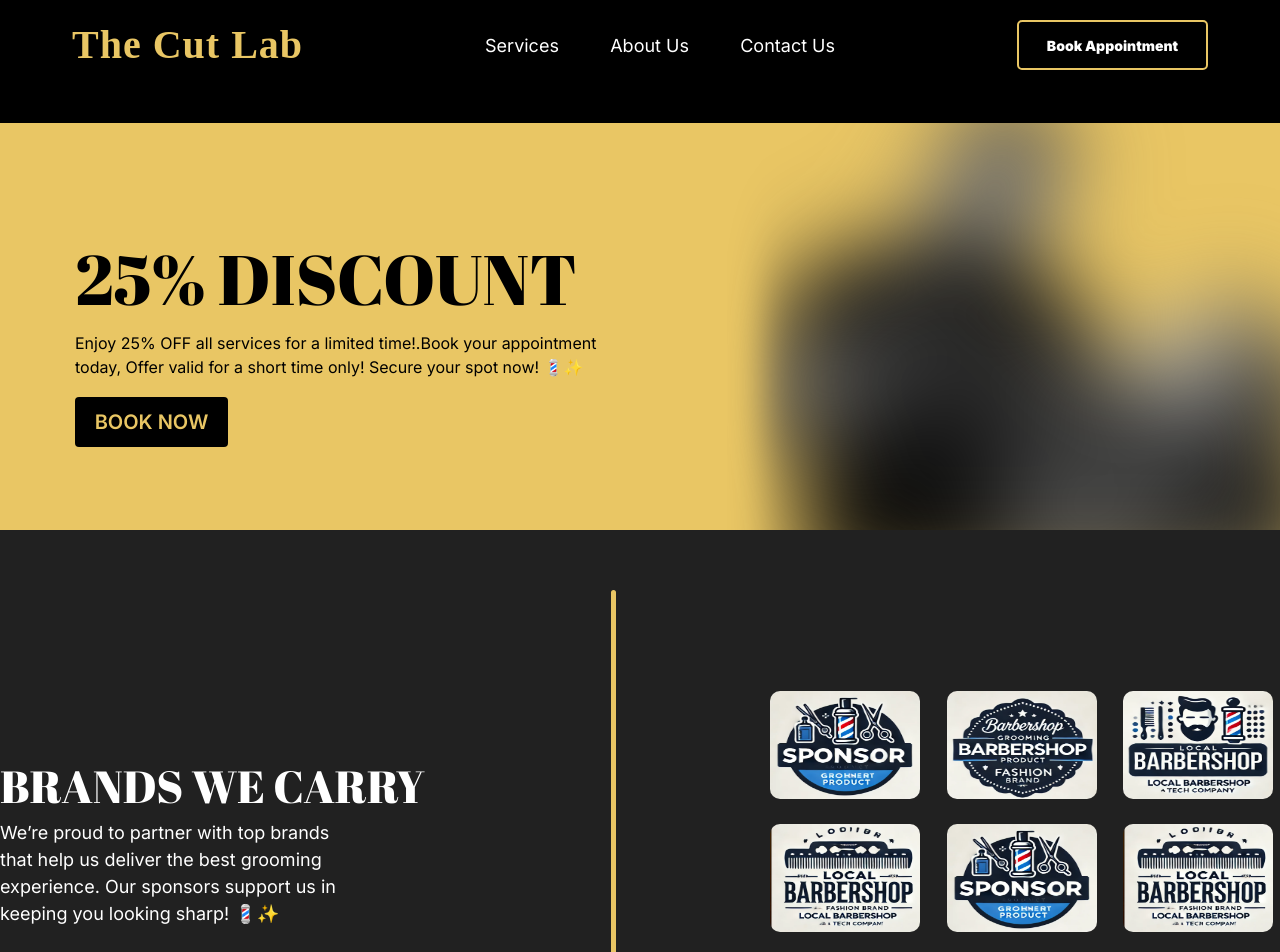
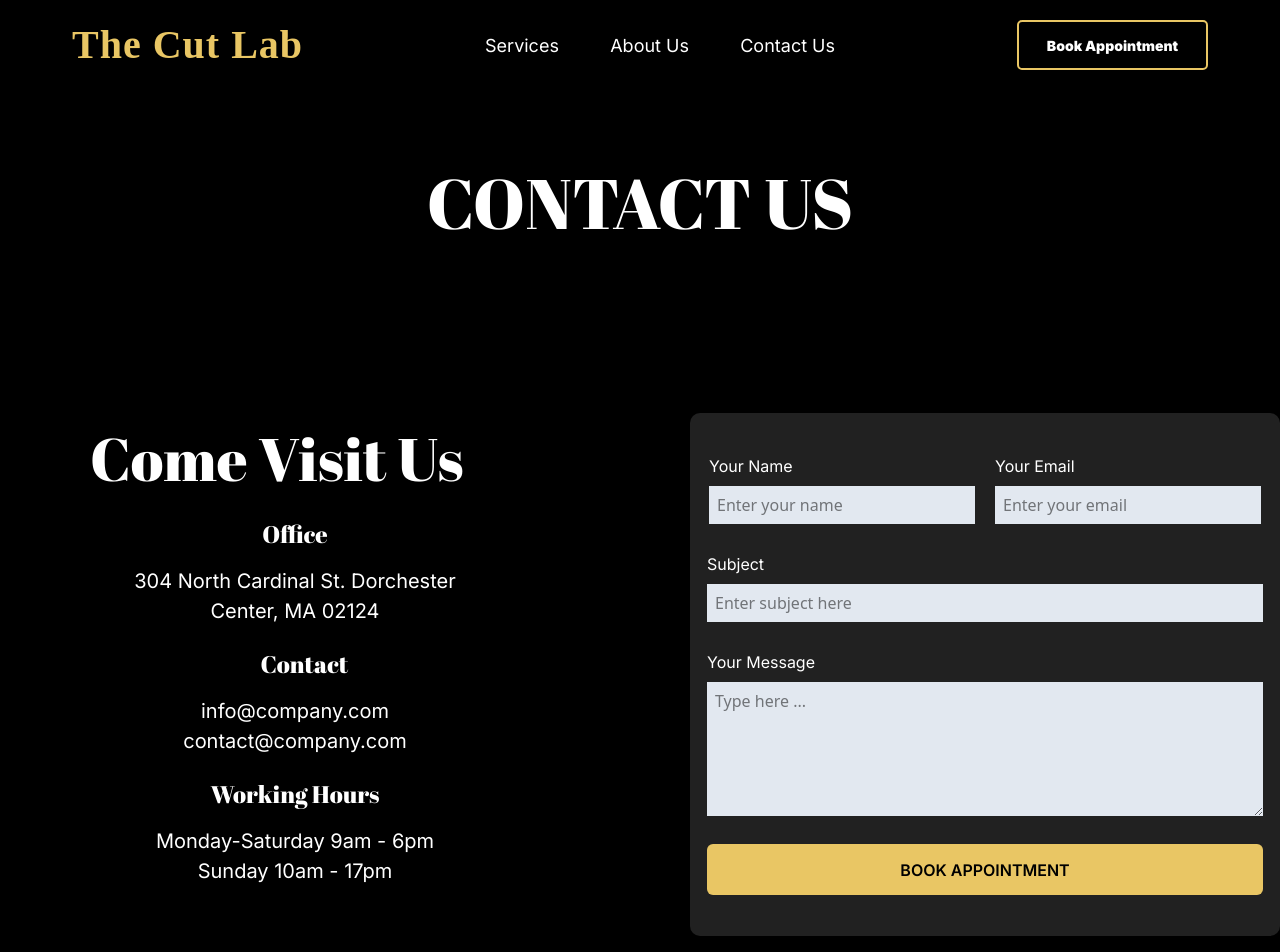
Before and after one commit to Bigbilly-github/BarberShop, a React (Vite) app: page /contactus in a window 1280 px wide. Shown: the top 952 px of the page. Built offline with nearby package versions, Linux system fonts and the light colour scheme; a web font is replaced by a local one.

Commit message:
creating, styling and adding responsiveness to the contact  us hero component

```diff
--- /dev/null
+++ b/src/components/contacthero.jsx
@@ -0,0 +1,85 @@
+
+
+
+function ContactHero (){
+
+    return(
+        <>
+        <section className="w-full xl:h-[1000px] sm:h-[800px] h-[700px] pt-[150px] flex flex-col items-center ">
+            <div className="w-[459px] h-[49px] xl:mb-[150px] lg:mb-[100px] mb-[40px]">
+                <p className="font-fatface xl:text-[70px] lg:text-[50px] md:text-[40px] text-[30px] text-center text-[#FFFFFF] ">
+                    CONTACT US
+                </p>
+
+            </div>
+            <div className="bg-[black] w-full h-[703px] flex items-center xl:justify-items-start  justify-center gap-[100px]">
+                <div className="w-[636px] h-[523px] xl:flex flex-col hidden  items-center">
+                    <h1 className="font-fatface mb-0 w-[410px] h-[81px] text-[60px] text-[#FFFFFF] tracking-[5%] ">
+                    Come Visit Us
+                    </h1>
+                    <h3 className="w-[69px] mb-0 h-[32px] text-center mt-[22px] text-[#FFFFFF] font-fatface text-[24px] ">
+                        Office
+                    </h3>
+                    <p className="font-inter text-center mb-[10px]  mt-[18px] text-[20px] text-[#FFFFFF] w-[329px] h-[48px]">
+                        304 North Cardinal St. Dorchester
+                        Center, MA 02124
+                    </p>
+                    <h3 className="w-[69px] mb-0 h-[32px] text-center mt-[22px] text-[#FFFFFF] font-fatface text-[24px] ">
+                       Contact
+                    </h3>
+                    <p className="font-inter  text-center mt-[18px] mb-[10px] text-[20px] text-[#FFFFFF] w-[329px] h-[48px]">
+                    info@company.com
+                    contact@company.com
+                    </p>
+
+                    <h3 className="w-[184px] mb-0 h-[32px] text-center mt-[22px] text-[#FFFFFF] font-fatface text-[24px] ">
+                         Working Hours
+                    </h3>
+                    <p className="font-inter  text-center mt-[18px] mb-[10px] text-[20px] text-[#FFFFFF] w-[329px] h-[48px]">
+                        Monday-Saturday 9am - 6pm
+                        Sunday 10am - 17pm
+                    </p>
+
+
+                </div>
+                <div className="xl:w-[636px] sm:w-[600px] w-[450px] h-[523px] flex flex-col items-center justify-center bg-[#212121] rounded-[10px]">
+                    <form action="" className="flex flex-col gap-[28px] items-center">
+                        <div className="flex gap-[20px] ">
+                                <div className="flex flex-col gap-[8px]">
+                                    <label htmlFor="name" className="text-[#FFFFFF] font-inter text-[16px] ">Your Name</label>
+                                    <input type="text" id="name" name="name" placeholder="Enter your name"  className="bg-slate-200 sm:w-[215px] xl:w-[266px] w-[180px]  py-[7px] pl-[8px] "  required/>
+
+                                </div>
+                                <div className="flex flex-col gap-[8px]">
+                                    <label htmlFor="email" className="text-[#FFFFFF] font-inter text-[16px]">Your Email</label>
+                                    <input type="text" id="email" name="email"  placeholder="Enter your email"   className="bg-slate-200 sm:w-[215px] xl:w-[266px] w-[180px]  py-[7px] pl-[8px]  " required />
+
+                                 </div>
+
+                        </div>
+                        <div className="flex flex-col gap-[8px]">
+                                    <label htmlFor="subject" className="text-[#FFFFFF]  font-inter text-[16px]">Subject</label>
+                                    <input type="text" id="subject" name="subject"  placeholder="Enter subject here"   className="bg-slate-200 xl:w-[556px] sm:w-[450px] w-[380px] pl-[8px]  py-[7px] "  required/>
+
+                        </div>
+                        <div className="flex flex-col gap-[8px]">
+                                    <label htmlFor="message" className="text-[#FFFFFF]  font-inter text-[16px]">Your Message</label>
+                                    <textarea type="text" id="message" name="message"   placeholder="Type here ..."  className="bg-slate-200 sm:w-[450px] xl:w-[556px] h-[134px] w-[380px]  py-[7px] pl-[8px] "  required/>
+
+                        </div>
+                        <button type="submit" className="xl:w-[556px] sm:w-[450px] w-[380px] h-[51px] bg-[#E9C664] font-inter font-semibold rounded-[6px]">BOOK APPOINTMENT</button>
+
+
+                    </form>
+
+
+                </div>
+
+            </div>
+
+        </section>
+        </>
+    )
+
+}
+export default ContactHero
--- a/src/pages/contact us.jsx
+++ b/src/pages/contact us.jsx
@@ -1,3 +1,4 @@
+import ContactHero from "../components/contacthero"
 import Discount from "../components/discount"
 import Footer from "../components/footer"
 import Header from "../components/header"
@@ -10,6 +11,7 @@ function ContactUs (){
     return(
         <>
         <Header/>
+        <ContactHero/>
         <Discount/>
         <Sponsors/>
         <Footer/>
```
